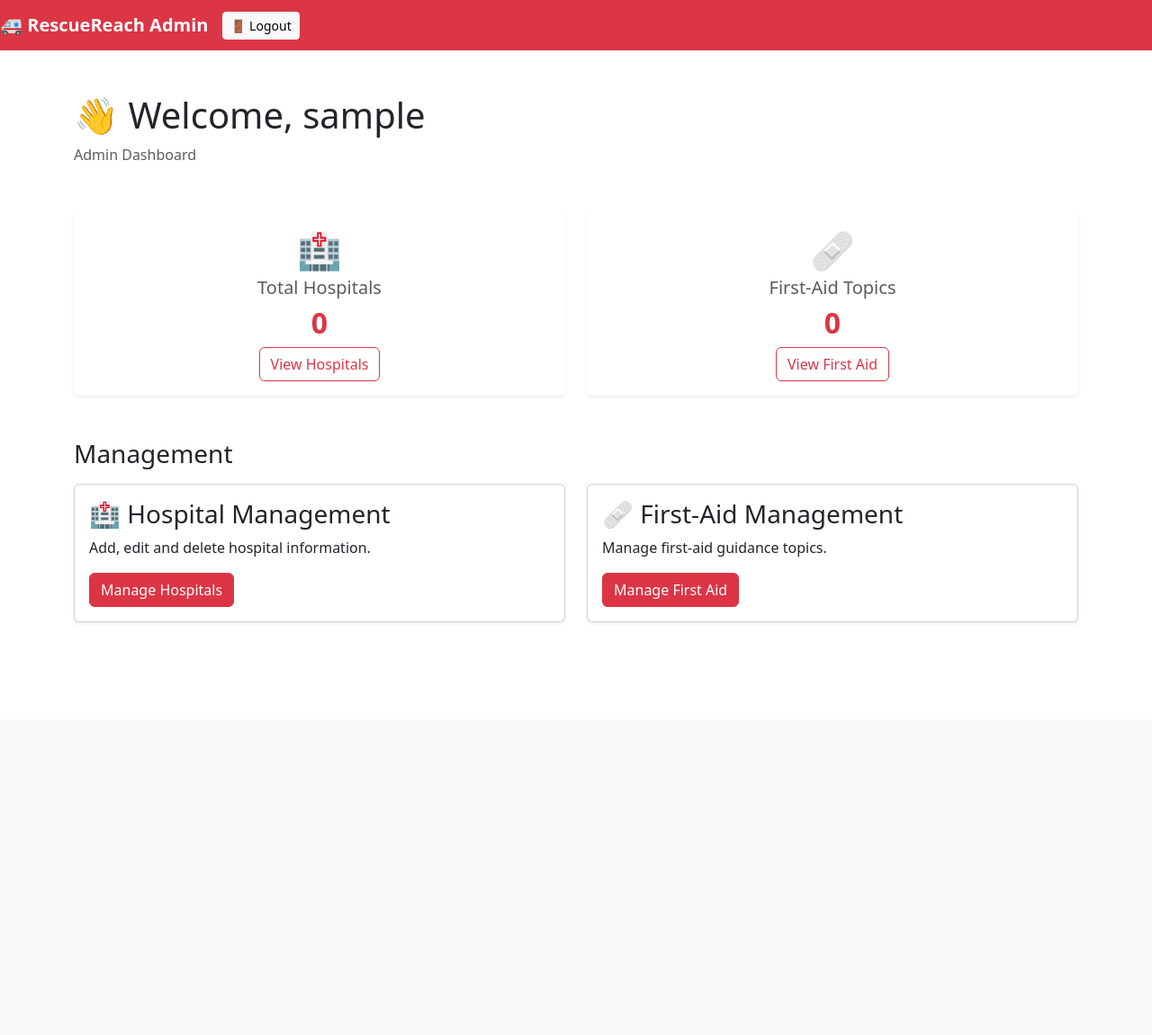
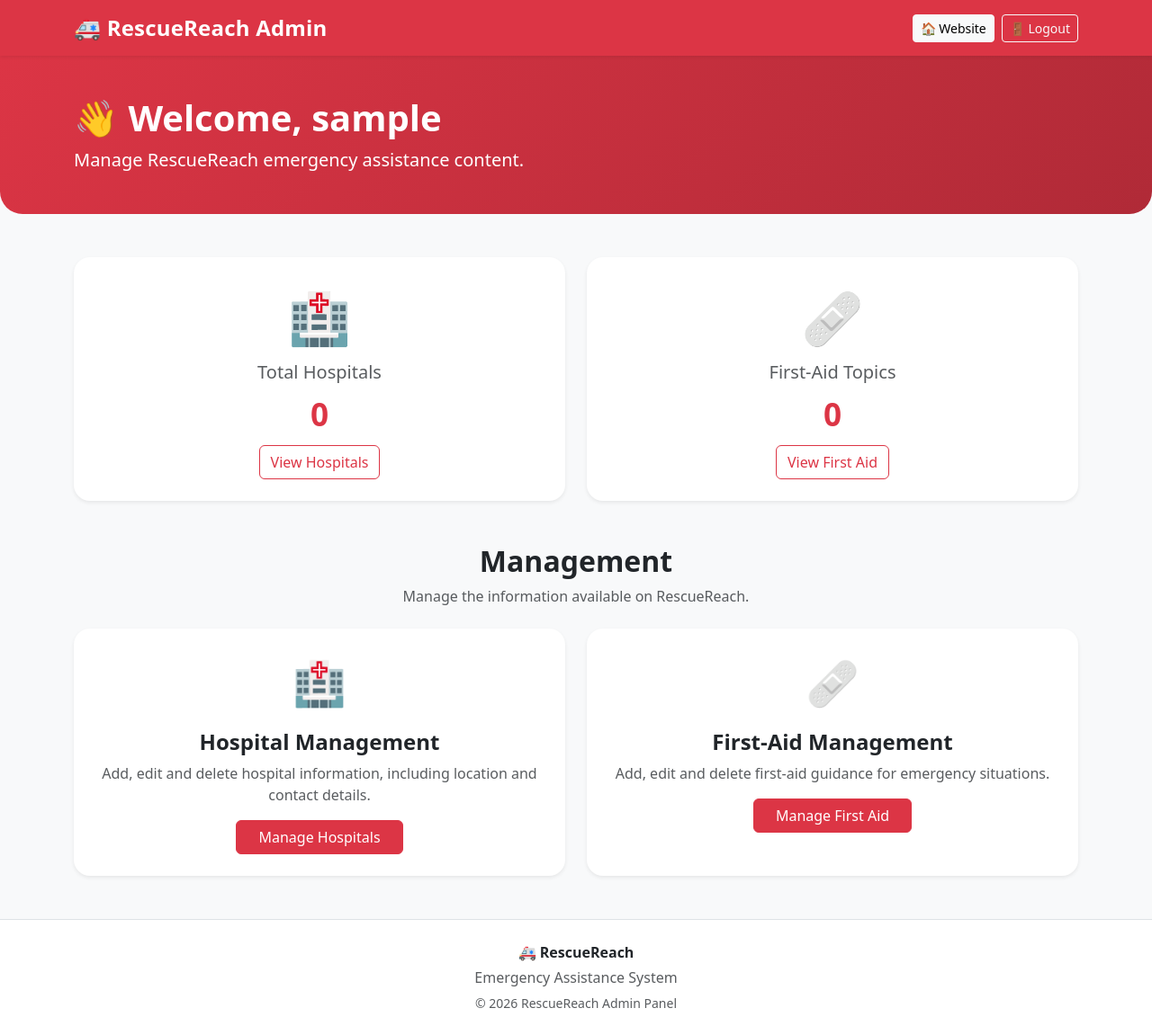
Before and after one commit to arnesh-code/RescueReach, a Flask app: page /admin/dashboard in a window 1280 px wide. Shown: the whole page at 90% size. Before the commit the page ends 692 px from the top, so only its background shows below. Run offline with Flask 3, Linux system fonts and the light colour scheme; the visitor is signed in with stand-in values (Sample User, id 1); data that the repository does not hold is empty.

Commit message:
Improve admin dashboard design

```diff
--- a/templates/admin_dashboard.html
+++ b/templates/admin_dashboard.html
@@ -14,63 +14,160 @@
         rel="stylesheet"
     >
 
+    <style>
+
+        body {
+            background-color: #f8f9fa;
+        }
+
+        .navbar-brand {
+            letter-spacing: 0.2px;
+        }
+
+        .welcome-section {
+            background: linear-gradient(135deg, #dc3545, #b02a37);
+            color: white;
+            border-radius: 0 0 25px 25px;
+            padding: 45px 20px;
+        }
+
+        .stat-card {
+            border: none;
+            border-radius: 18px;
+            transition: transform 0.2s ease, box-shadow 0.2s ease;
+        }
+
+        .stat-card:hover {
+            transform: translateY(-4px);
+            box-shadow: 0 10px 25px rgba(0, 0, 0, 0.10) !important;
+        }
+
+        .stat-icon {
+            font-size: 3.5rem;
+        }
+
+        .stat-number {
+            font-size: 2.2rem;
+            font-weight: 700;
+        }
+
+        .management-card {
+            border: none;
+            border-radius: 18px;
+            transition: transform 0.2s ease, box-shadow 0.2s ease;
+        }
+
+        .management-card:hover {
+            transform: translateY(-4px);
+            box-shadow: 0 10px 25px rgba(0, 0, 0, 0.10) !important;
+        }
+
+        .management-icon {
+            font-size: 3rem;
+        }
+
+        footer {
+            background-color: white;
+        }
+
+    </style>
+
 </head>
+
 
 <body>
 
-<nav class="navbar navbar-dark bg-danger">
 
-    <div class="d-flex align-items-center">
+<!-- Navigation -->
 
-        <a class="navbar-brand fw-bold me-3" href="/">
+<nav class="navbar navbar-dark bg-danger shadow-sm">
+
+    <div class="container">
+
+        <a
+            class="navbar-brand fw-bold fs-4"
+            href="/"
+        >
             🚑 RescueReach Admin
         </a>
 
-        <a href="/admin/logout" class="btn btn-light btn-sm">
+        <div class="d-flex gap-2">
+
+            <a
+                href="/"
+                class="btn btn-light btn-sm"
+            >
+                🏠 Website
+            </a>
+
+            <a
+                href="/admin/logout"
+                class="btn btn-outline-light btn-sm"
+            >
                 🚪 Logout
             </a>
+
+        </div>
 
     </div>
 
 </nav>
 
 
-<main class="container py-5">
 
-    <h1>
+<!-- Welcome Section -->
+
+<section class="welcome-section">
+
+    <div class="container">
+
+        <h1 class="fw-bold">
             👋 Welcome, {{ session["admin_username"] }}
         </h1>
 
-    <p class="text-muted">
-        Admin Dashboard
+        <p class="lead mb-0">
+            Manage RescueReach emergency assistance content.
         </p>
 
+    </div>
 
-    <!-- DASHBOARD STATISTICS -->
+</section>
 
-    <div class="row mt-4 g-4">
+
+
+<!-- Main Content -->
+
+<main class="container py-5">
+
+
+    <!-- Statistics -->
+
+    <div class="row g-4">
+
+
+        <!-- Hospital Statistics -->
 
         <div class="col-md-6">
 
-            <div class="card shadow-sm border-0">
+            <div class="card stat-card shadow-sm h-100">
 
-                <div class="card-body text-center">
+                <div class="card-body text-center p-4">
 
-                    <div class="fs-1">
+                    <div class="stat-icon">
                         🏥
                     </div>
 
-                    <h5 class="text-muted">
+                    <h5 class="text-muted mt-2">
                         Total Hospitals
                     </h5>
 
-                    <h2 class="fw-bold text-danger">
+                    <div class="stat-number text-danger">
                         {{ hospital_count }}
-                    </h2>
+                    </div>
 
                     <a
                         href="/admin/hospitals"
-                        class="btn btn-outline-danger"
+                        class="btn btn-outline-danger mt-2"
                     >
                         View Hospitals
                     </a>
@@ -82,27 +179,30 @@
         </div>
 
 
+
+        <!-- First Aid Statistics -->
+
         <div class="col-md-6">
 
-            <div class="card shadow-sm border-0">
+            <div class="card stat-card shadow-sm h-100">
 
-                <div class="card-body text-center">
+                <div class="card-body text-center p-4">
 
-                    <div class="fs-1">
+                    <div class="stat-icon">
                         🩹
                     </div>
 
-                    <h5 class="text-muted">
+                    <h5 class="text-muted mt-2">
                         First-Aid Topics
                     </h5>
 
-                    <h2 class="fw-bold text-danger">
+                    <div class="stat-number text-danger">
                         {{ first_aid_count }}
-                    </h2>
+                    </div>
 
                     <a
                         href="/admin/first-aid"
-                        class="btn btn-outline-danger"
+                        class="btn btn-outline-danger mt-2"
                     >
                         View First Aid
                     </a>
@@ -116,32 +216,51 @@
     </div>
 
 
-    <!-- MANAGEMENT -->
 
-    <h3 class="mt-5 mb-3">
+    <!-- Management Section -->
+
+    <section class="mt-5">
+
+        <div class="text-center mb-4">
+
+            <h2 class="fw-bold">
                 Management
-    </h3>
+            </h2>
+
+            <p class="text-muted">
+                Manage the information available on RescueReach.
+            </p>
+
+        </div>
 
 
         <div class="row g-4">
 
+
+            <!-- Hospital Management -->
+
             <div class="col-md-6">
 
-            <div class="card shadow-sm h-100">
+                <div class="card management-card shadow-sm h-100">
 
-                <div class="card-body">
+                    <div class="card-body p-4 text-center">
 
-                    <h3>
-                        🏥 Hospital Management
+                        <div class="management-icon">
+                            🏥
+                        </div>
+
+                        <h3 class="h4 fw-bold mt-3">
+                            Hospital Management
                         </h3>
 
-                    <p>
-                        Add, edit and delete hospital information.
+                        <p class="text-muted">
+                            Add, edit and delete hospital information,
+                            including location and contact details.
                         </p>
 
                         <a
                             href="/admin/hospitals"
-                        class="btn btn-danger"
+                            class="btn btn-danger px-4"
                         >
                             Manage Hospitals
                         </a>
@@ -153,23 +272,31 @@
             </div>
 
 
+
+            <!-- First Aid Management -->
+
             <div class="col-md-6">
 
-            <div class="card shadow-sm h-100">
+                <div class="card management-card shadow-sm h-100">
 
-                <div class="card-body">
+                    <div class="card-body p-4 text-center">
 
-                    <h3>
-                        🩹 First-Aid Management
+                        <div class="management-icon">
+                            🩹
+                        </div>
+
+                        <h3 class="h4 fw-bold mt-3">
+                            First-Aid Management
                         </h3>
 
-                    <p>
-                        Manage first-aid guidance topics.
+                        <p class="text-muted">
+                            Add, edit and delete first-aid guidance
+                            for emergency situations.
                         </p>
 
                         <a
                             href="/admin/first-aid"
-                        class="btn btn-danger"
+                            class="btn btn-danger px-4"
                         >
                             Manage First Aid
                         </a>
@@ -182,7 +309,31 @@
 
         </div>
 
+    </section>
+
+
 </main>
+
+
+
+<!-- Footer -->
+
+<footer class="border-top text-center py-4">
+
+    <p class="fw-bold mb-1">
+        🚑 RescueReach
+    </p>
+
+    <p class="text-muted mb-1">
+        Emergency Assistance System
+    </p>
+
+    <small class="text-muted">
+        © 2026 RescueReach Admin Panel
+    </small>
+
+</footer>
+
 
 </body>
 
```
Lines whose indentation alone changed are shown as unchanged.
